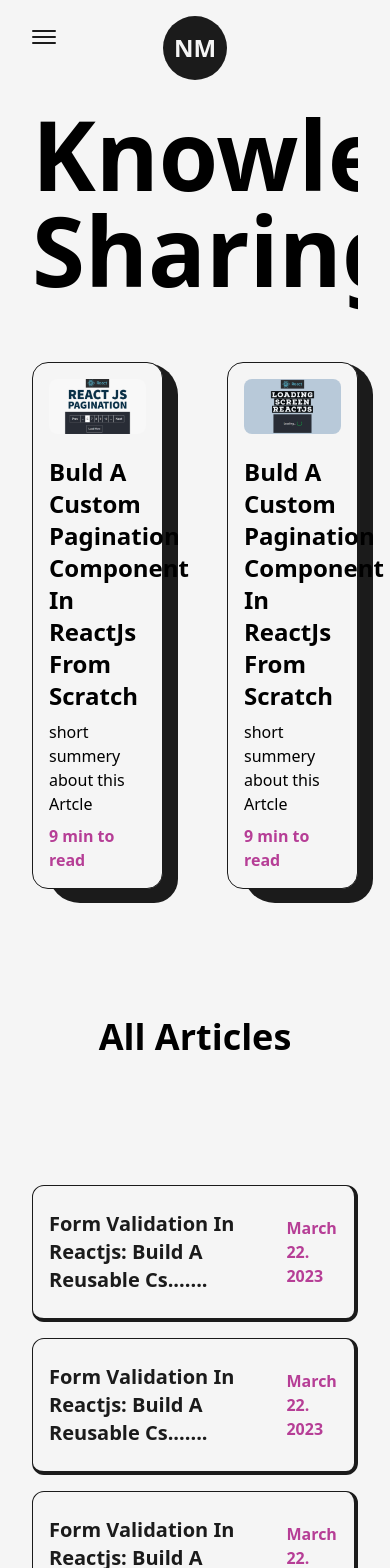
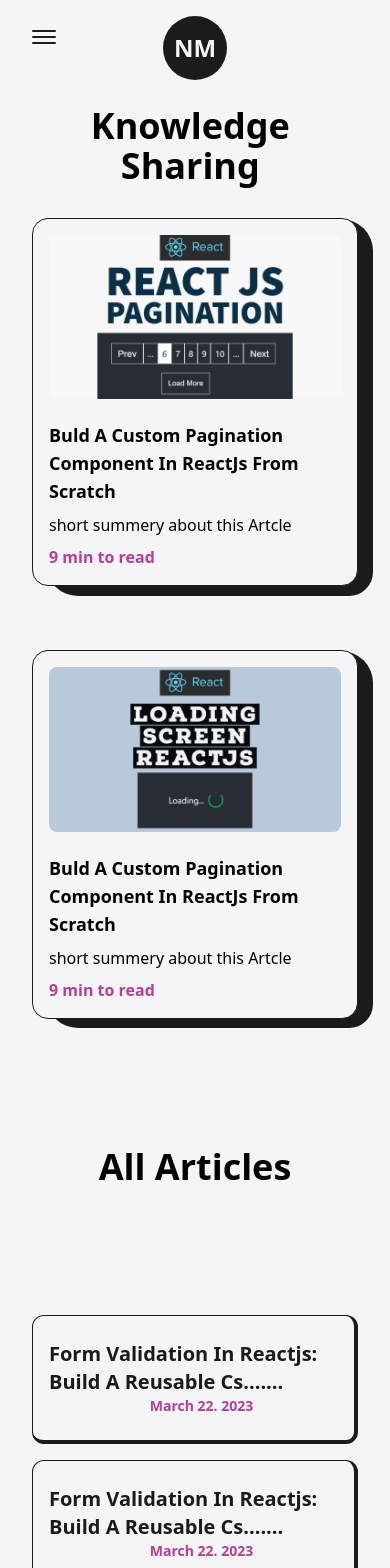
Before and after one commit to nuwandm/my-portfolio, a Next.js app: page /articles in a window 390 px wide. Shown: the top 1568 px of the page. Built offline with nearby package versions, Linux system fonts and the light colour scheme.

Commit message:
Made article page Responsive

```diff
--- a/src/components/HireMe.js
+++ b/src/components/HireMe.js
@@ -5,8 +5,8 @@ import Link from "next/link";
 
 const HireMe = () => {
   return (
-    <div className="fixed left-4 bottom-4 flex items-center justify-center overflow-hidden md:right-8 md:left-auto md:top-0 md:bottom-auto md:absolute">
-      <div className="w-48 h-auto flex items-center justify-center relative md:w-24 ">
+    <div className="fixed left-4 bottom-4 flex items-center justify-center overflow-hidden md:right-8 md:left-auto md:top-0 md:bottom-auto md:absolute sm:right-0">
+      <div className="w-48 h-auto flex items-center justify-center relative md:w-24  ">
         <CircularText
           className={"fill-dark animate-spin-slow dark:fill-light"}
         />
--- a/src/components/NavBar.js
+++ b/src/components/NavBar.js
@@ -79,7 +79,7 @@ const NavBar = () => {
       >
         <span
           className={`bg-dark dark:bg-light transition-all duration-300 ease-out h-0.5 w-6 rounded-sm -translate-y-0.5 ${
-            isOpen ? "rotate-45 translate-y-1" : "-translate - y - 0.5"
+            isOpen ? "rotate-45 translate-y-2.5" : "-translate-y- 0.5"
           }`}
         ></span>
         <span
--- a/src/pages/articles.js
+++ b/src/pages/articles.js
@@ -44,7 +44,7 @@ const MovingImg = ({ title, img, link }) => {
         whileInView={{ opacity: 1, transition: { duration: 0.3 } }}
         src={img}
         alt={title}
-        className="z-10 w-96 h-auto absolute hidden rounded-lg"
+        className="z-10 w-96 h-auto absolute hidden rounded-lg md:!hidden"
         ref={imgRef}
       />
     </Link>
@@ -57,10 +57,10 @@ const Article = ({ img, title, link, time }) => {
       initial={{ y: 200 }}
       whileInView={{ y: 0, transition: { duration: 0.5, ease: "easeInOut" } }}
       className="relative w-full p-4 py-6 my-4 rounded-xl flex items-center justify-between bg-light dark:bg-dark  text-dark dark:text-light first:mt-0 border border-solid border-dark dark:border-light
-    border-r-4 border-b-4"
+    border-r-4 border-b-4 sm:flex-col "
     >
       <MovingImg title={title} img={img} link={link} />
-      <span className="text-primary dark:text-primaryDark  font-semibold pl-4">{time}</span>
+      <span className="text-primary dark:text-primaryDark  font-semibold pl-4 xs:text-sm">{time}</span>
     </motion.li>
   );
 };
@@ -88,7 +88,9 @@ const FeaturedArticle = ({ img, title, summery, link, time }) => {
         />
       </Link>
       <Link href={link} alt={title} className="w-full h-auto">
-        <h2 className="capitalize text-2xl font-bold my-2 mt-4 hover:underline  dark:text-light">
+        <h2 className="capitalize text-2xl font-bold my-2 mt-4 hover:underline  dark:text-light
+        xs:text-lg
+        ">
           {title}
         </h2>
       </Link>
@@ -109,8 +111,11 @@ const articles = () => {
       </Head>
       <main className="w-full mb-16 flex flex-col items-center justify-center overflow-hidden">
         <Layout className="pt-16">
-          <AnimatedText text="Knowledge Sharing" className="mb-16" />
-          <ul className="grid grid-cols-2 gap-16">
+          <AnimatedText
+            text="Knowledge Sharing"
+            className="mb-16 lg:!text-7xl sm:mb-8 sm:!text-6xl xs:!text-4xl"
+          />
+          <ul className="grid grid-cols-2 gap-16 lag:gap-8 md:grid-cols-1 md:gap-y-16">
             <FeaturedArticle
               img={article1}
               title="Buld A Custom Pagination Component In ReactJs From Scratch"
```
Also changed, not shown: src/pages/projects.js (+12 -8 lines).
